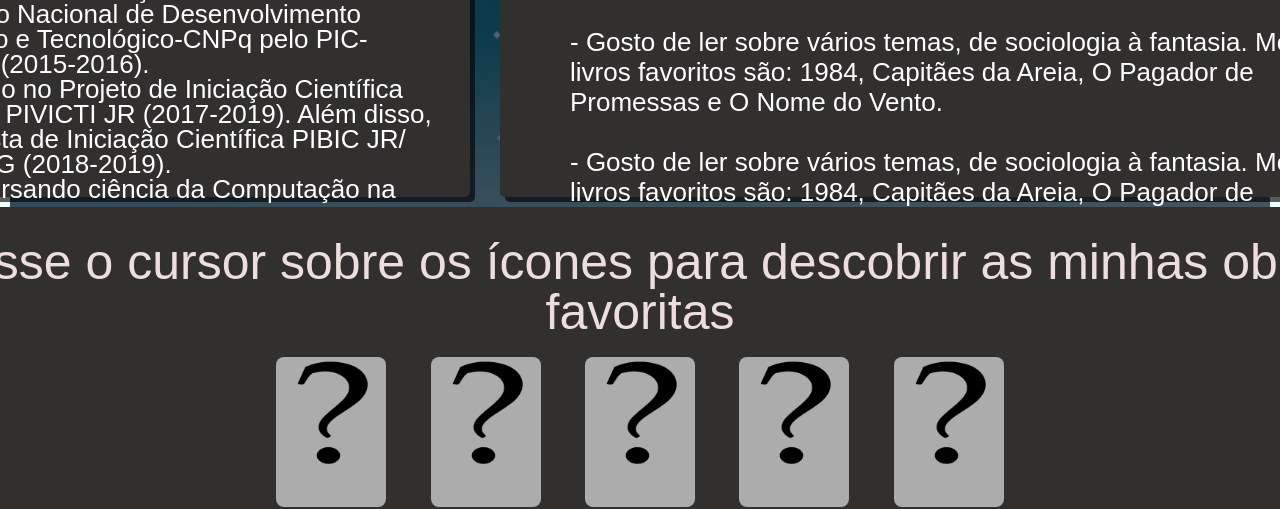
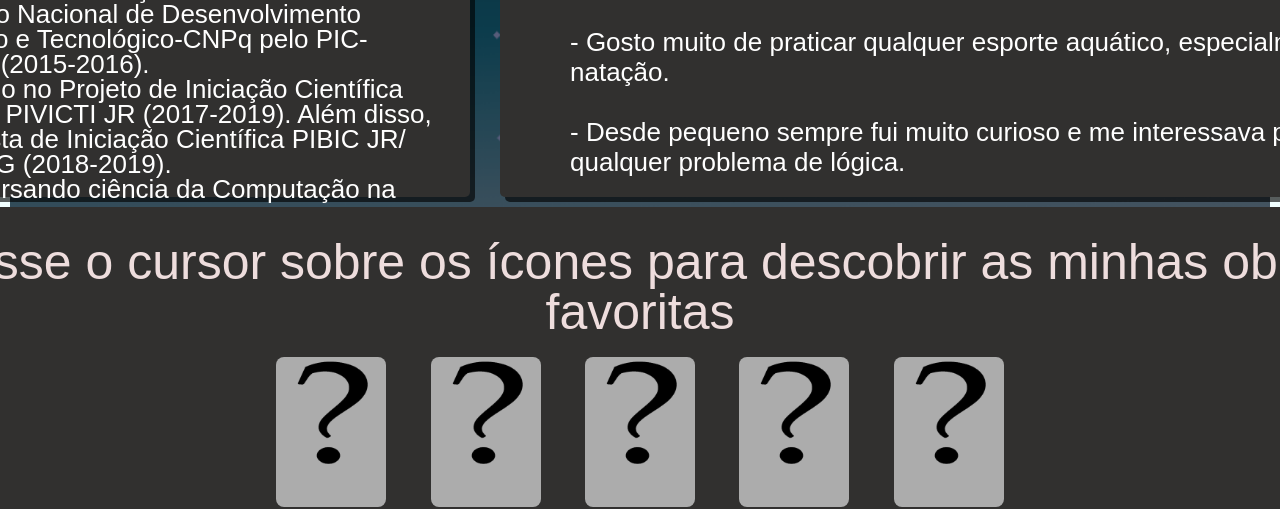
Before and after one commit to YuriBrag/Web-SobreMim-YuriBragine, a plain HTML site: page index.html in a window 1280 px wide. Shown: the part 310-819 px from the top of the page. Drawn offline with Linux system fonts and the light colour scheme; a web font is replaced by a local one.

Commit message:
Fill curiosities box

```diff
--- a/css/components/singleDescription.css
+++ b/css/components/singleDescription.css
@@ -8,7 +8,7 @@
 .singleDescription .items {
     display: flex;
     font-family: 'Alumni Sans Pinstripe', Arial, Helvetica, sans-serif;
-    justify-content: space-evenly;
+    justify-content: left;
     margin-left: 50px;
 }
 .singleDescription .phrases {
--- a/index.html
+++ b/index.html
@@ -51,9 +51,10 @@
                 <div class="curiositiesBox">
                     <h2 class="mainSubtitle">Curiosidades:</h2>
                     <p1 class="singleDescription">
-                        <p2 class="items"> - Gosto de ler sobre vários temas, de sociologia à fantasia. Meus livros favoritos são: 1984, Capitães da Areia, O Pagador de Promessas e O Nome do Vento. </p2> <br>
-                        <p2 class="items"> - Gosto de ler sobre vários temas, de sociologia à fantasia. Meus livros favoritos são: 1984, Capitães da Areia, O Pagador de Promessas e O Nome do Vento. </p2> <br>
-                        <p2 class="items"> - Gosto de ler sobre vários temas, de sociologia à fantasia. Meus livros favoritos são: 1984, Capitães da Areia, O Pagador de Promessas e O Nome do Vento. </p2>
+                        <p2 class="items"> - Gosto de ler sobre vários temas, de sociologia à fantasia. Meus livros favoritos são: 1984, Capitães da Areia, O Pagador de Promessas e O Nome do Vento. </p2><br>
+                        <p2 class="items"> - Gosto muito de praticar qualquer esporte aquático, especialmente natação.</p2> <br>
+                        <p2 class="items"> - Desde pequeno sempre fui muito curioso e me interessava por qualquer problema de lógica. </p2> <br>
+                        <p2 class="items"> - Como qualquer criança assistia muitos desenhos, mas meus programas favoritos eram aqueles sobre vida animal, então acabei criando também uma paixão por biologia que dura até hoje. </p2>
                     </p1>
                 </div>
                 <div class="extraBox">
```
